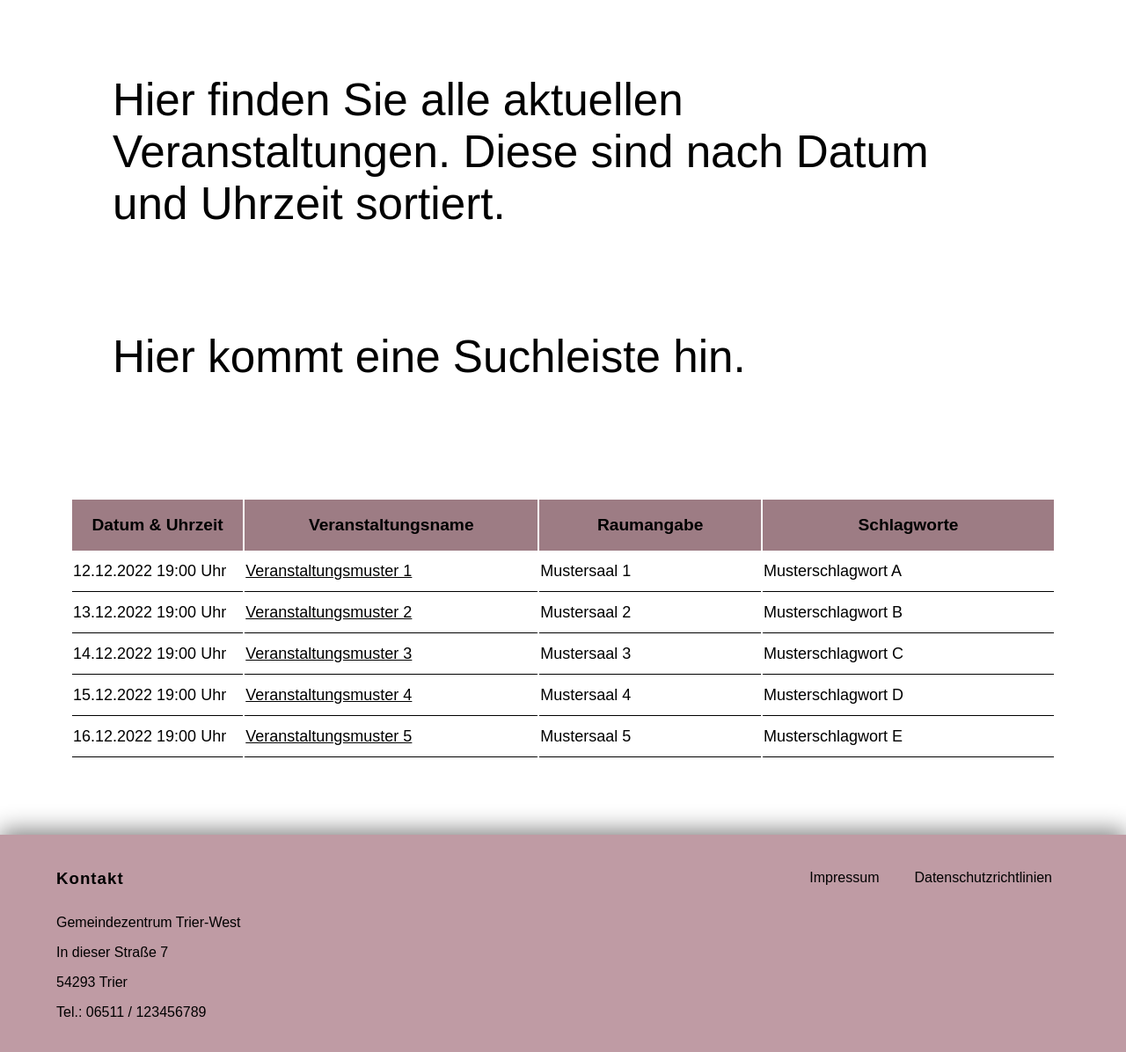
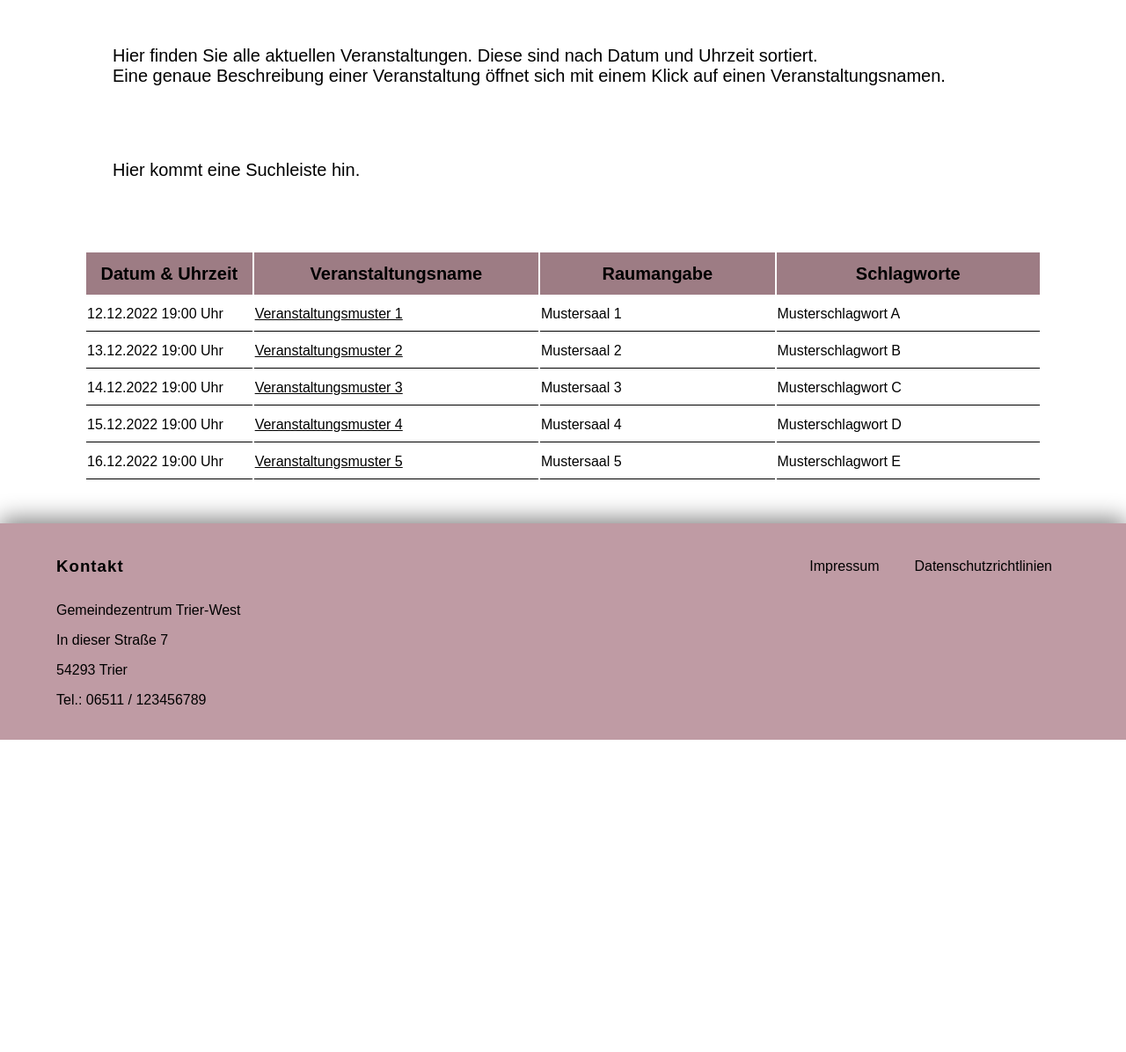
Before and after one commit to rosniks/Webtech, a PHP site: page /html/Veranstaltungen.html in a window 1280 px wide. Shown: the part 137-1333 px from the top of the page at 88% size. After the commit the page ends 978 px from the top, so only its background shows below. Run offline with PHP 8.4, Linux system fonts and the light colour scheme.

Commit message:
Verbesserung Veranstaltungen - Schrift

```diff
--- a/src/css/nav-bar.css
+++ b/src/css/nav-bar.css
@@ -15,7 +15,7 @@
 .inner-navbar {
     position: sticky;
     top: 68px;
-    backdrop-filter: blur(3px);
+    backdrop-filter: blur(4px);
     display: flex;
     justify-content: center;
     align-items: center;
--- a/src/css/styles.css
+++ b/src/css/styles.css
@@ -24,7 +24,8 @@ main h1 {
 
 main p {
     padding: 2rem 10%;
-    font-size: 4vw;
+    font-size: 1.25rem;
+    /*font-size: 4vw; geändert von Lara*/
 }
 
 /*----Slider für die Hauptseite----*/
--- a/src/css/table-veranstaltungen.css
+++ b/src/css/table-veranstaltungen.css
@@ -1,6 +1,6 @@
 .veranstaltung {
-    width: 100%;
-    padding: 3rem 5rem;
+    margin: 3rem 7.5%;
+    width: 85%;
 }
 
 .vDate {
@@ -12,15 +12,15 @@
 }
 
 th {
-    height: 3em;
-    font-size: larger;
+    height: 3rem;
+    font-size: 1.25rem;
     background-color: rgba(68, 4, 20, 0.523);
 }
 
 td {
-    height: 2.5em;
+    height: 2.5rem;
     border-bottom: 1px solid rgb(0, 0, 0);
-    font-size: large;
+    font-size: 1rem;
 }
 
 td a {
--- a/src/html/Kurse.html
+++ b/src/html/Kurse.html
@@ -48,7 +48,9 @@
 
     <main>
 
-        <p>Hier finden Sie alle aktuellen Kurse. Diese sind nach Datum und Uhrzeit der ERSTEN Veranstaltung sortiert.
+        <p>
+            Hier finden Sie alle aktuellen Kurse. Diese sind nach Datum und Uhrzeit der jeweils ERSTEN Veranstaltung sortiert.<br>
+            Eine genaue Beschreibung eines Kurses öffnet sich mit einem Klick auf einen Kursnamen.
         </p>
 
         <p>Hier kommt eine Suchleiste hin.</p>
--- a/src/html/Kursmuster.html
+++ b/src/html/Kursmuster.html
@@ -44,10 +44,10 @@
             Dies ist lediglich ein Muster.<br>
             Es ist jetzt nicht besonders schön, aber hier steckt viel Arbeit drin.
             <br><br>
-            Vielleicht mach ich aus dem Muster mal die Rentnerdisco. Wer weis.
+            Hier seh ich definitiv einen Yoga-Kurs!
         </p>
 
-        <button class="vButton"><a href="#">Zum Kontaktformular</a></button>
+        <button class="vButton"><a href="Kontakte.html">Weiter zur Kontaktseite mit Formular</a></button>
 
     </main>
 
--- a/src/html/Veranstaltungen.html
+++ b/src/html/Veranstaltungen.html
@@ -48,7 +48,10 @@
 
     <main>
 
-        <p>Hier finden Sie alle aktuellen Veranstaltungen. Diese sind nach Datum und Uhrzeit sortiert.</p>
+        <p>
+            Hier finden Sie alle aktuellen Veranstaltungen. Diese sind nach Datum und Uhrzeit sortiert.<br>
+            Eine genaue Beschreibung einer Veranstaltung öffnet sich mit einem Klick auf einen Veranstaltungsnamen.
+        </p>
 
         <p>Hier kommt eine Suchleiste hin.</p>
 
--- a/src/html/Veranstaltungsmuster.html
+++ b/src/html/Veranstaltungsmuster.html
@@ -48,7 +48,7 @@
             Vielleicht mach ich aus dem Muster mal die Rentnerdisco. Wer weis.
         </p>
 
-        <button class="vButton"><a href="#">Zum Kontaktformular</a></button>
+        <button class="vButton"><a href="Kontakte.html">Weiter zur Kontaktseite mit Formular</a></button>
 
     </main>
 
```
Also changed, not shown: other parts of src/css/styles.css (+16 -12 lines).
